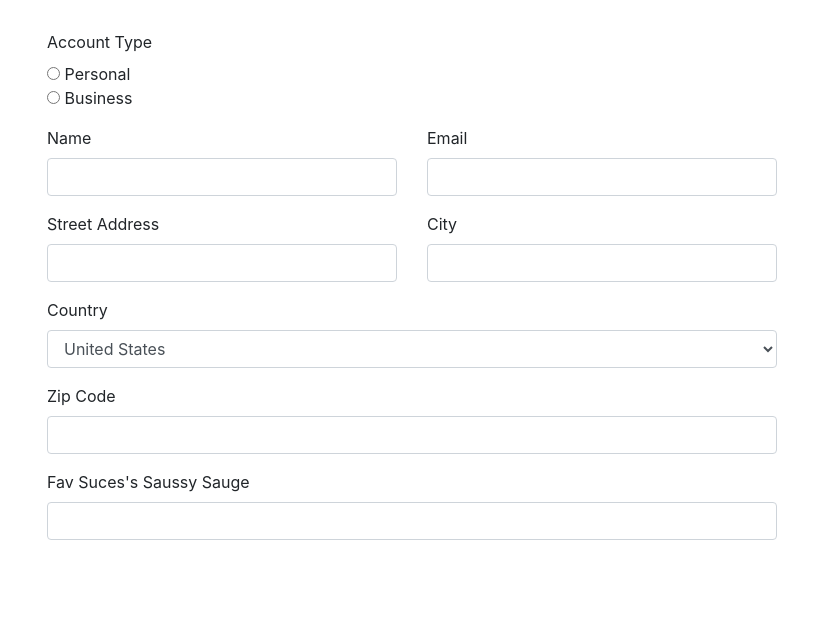
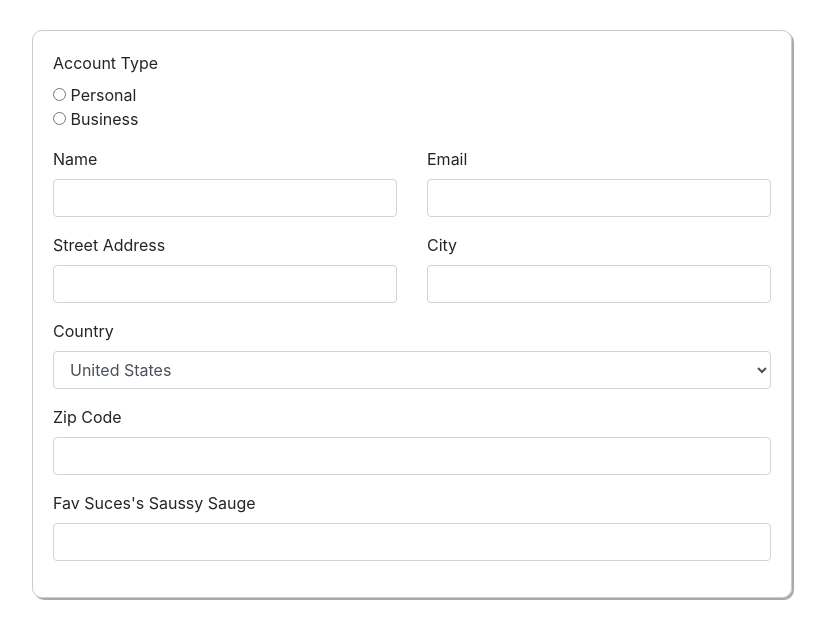
Before and after one commit to DarinDev1000/AngularFormLessonLive, an Angular app: page / in a window 1280 px wide. Shown: the top 638 px of the page, without its empty margins (228-1053 px from the left). Built offline with nearby package versions, Linux system fonts and the light colour scheme.

Commit message:
scss form

```diff
--- a/src/app/app.component.html
+++ b/src/app/app.component.html
@@ -1,6 +1,6 @@
 <div class="container">
   <div class="row justify-content-md-center">
-    <div class="col-12 col-md-8">
+    <div class="col-12 col-md-8 form-box">
       <form>
 
         <div class="form-group">
--- a/src/app/app.component.scss
+++ b/src/app/app.component.scss
@@ -1,3 +1,10 @@
 .container {
   margin-top: 30px;
 }
+
+.form-box {
+  padding: 20px;
+  border: 1px solid #CCCCCC;
+  border-radius: 10px;
+  box-shadow: 2px 2px 0px 0px #AAAAAA;
+}
```
